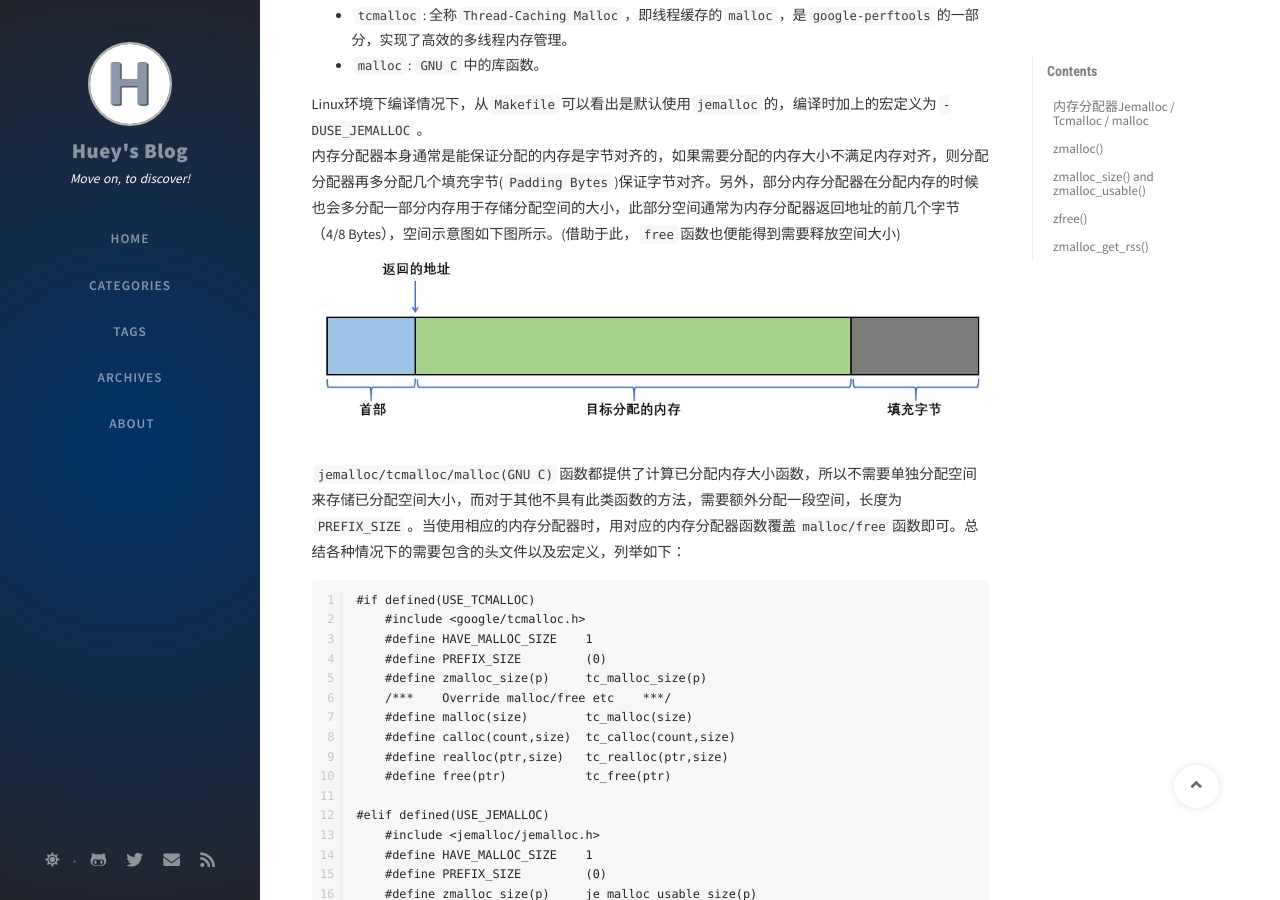
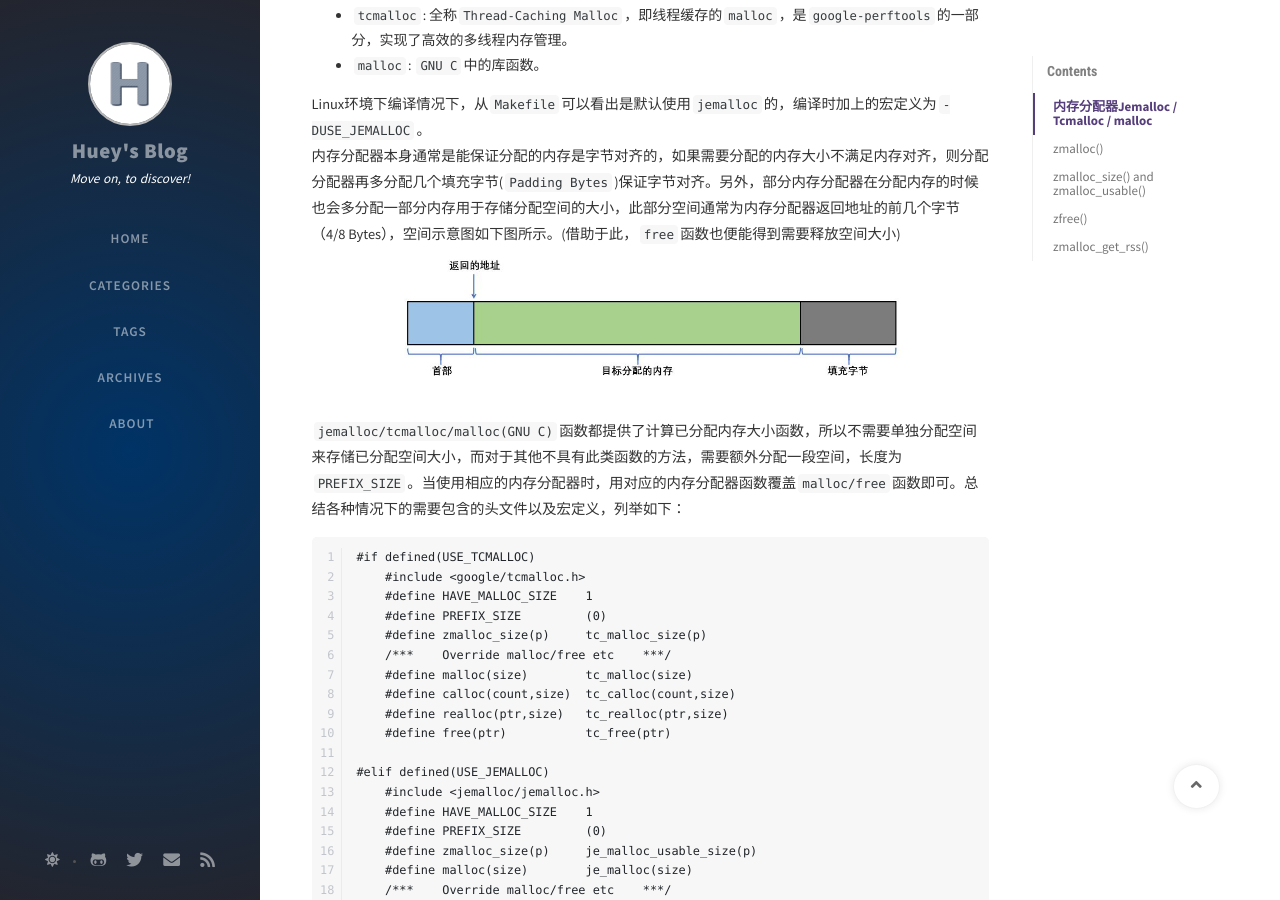
Before and after one commit to hughesxu/hughesxu.github.io, a Jekyll site: the page built from _posts/2020-07-11-Memory_management_in_redis.markdown, in a window 1280 px wide and 900 px high, scrolled down 784 px. Built offline with Jekyll 4.4.1, drawn with Linux system fonts in a browser that asks for light colours; nearby versions of some CDN libraries; comment, search, counter and statistics services are not loaded.

Commit message:
_posts: modify picture sizes

```diff
--- a/_posts/2020-07-11-Memory_management_in_redis.markdown
+++ b/_posts/2020-07-11-Memory_management_in_redis.markdown
@@ -38,7 +38,7 @@ void zlibc_free(void *ptr);
 
 Linux环境下编译情况下，从`Makefile`可以看出是默认使用`jemalloc`的，编译时加上的宏定义为`-DUSE_JEMALLOC`。
 内存分配器本身通常是能保证分配的内存是字节对齐的，如果需要分配的内存大小不满足内存对齐，则分配分配器再多分配几个填充字节(`Padding Bytes`)保证字节对齐。另外，部分内存分配器在分配内存的时候也会多分配一部分内存用于存储分配空间的大小，此部分空间通常为内存分配器返回地址的前几个字节（4/8 Bytes），空间示意图如下图所示。(借助于此，`free`函数也便能得到需要释放空间大小)
-![malloc memory]({{ "/assets/img/sample/malloc_memory.jpg"| relative_url }})
+![malloc memory]({{ "/assets/img/sample/malloc_memory.jpg"| relative_url }}){:height="75%" width="75%"}
 
 
 `jemalloc/tcmalloc/malloc(GNU C)`函数都提供了计算已分配内存大小函数，所以不需要单独分配空间来存储已分配空间大小，而对于其他不具有此类函数的方法，需要额外分配一段空间，长度为`PREFIX_SIZE`。当使用相应的内存分配器时，用对应的内存分配器函数覆盖`malloc/free`函数即可。总结各种情况下的需要包含的头文件以及宏定义，列举如下：
--- a/_posts/2020-08-16-Linux_MMC_driver.markdown
+++ b/_posts/2020-08-16-Linux_MMC_driver.markdown
@@ -10,7 +10,7 @@ tags: [Linux, mmc]
 块设备是Linux系统中的基础外设之一，而MMC/SD存储设备是一种典型的块设备。Linux内核设计了MMC子系统，用于管理MMC/SD设备。
 
 MMC子系统的框架结构如下图所示，其中`core layer`根据MMC/SD设备协议标准实现了协议。`card layer`与Linux的块设备子系统对接，实现块设备驱动以及完成请求，具体协议经过`core layer`的接口，最终通过`host layer`完成传输，对MMC设备进行实际的操作。和MMC设备硬件相对应，`host`和`card`可以分别理解为MMC device的两个子设备：MMC主设备和MMC从设备，其中`host`为集成于MMC设备内部的MMC controller，`card`为MMC设备内部实际的存储设备。
-![MMC Subsystem]({{ "/assets/img/sample/mmc_subsystem.svg"| relative_url }})
+![MMC Subsystem]({{ "/assets/img/sample/mmc_subsystem.svg"| relative_url }}){:height="300px" width="150px"}
 
 Linux系统中，使用两个结构体`struct mmc_host`和`struct mmc_card`分别描述`host`和`card`，其中`host`设备被封装成`platform_device`注册到Linux驱动模型中。整体而言，（Linux驱动模型框架下）MMC驱动子系统包括三个部分：
 + MMC总线（`mmc_bus`）
```
